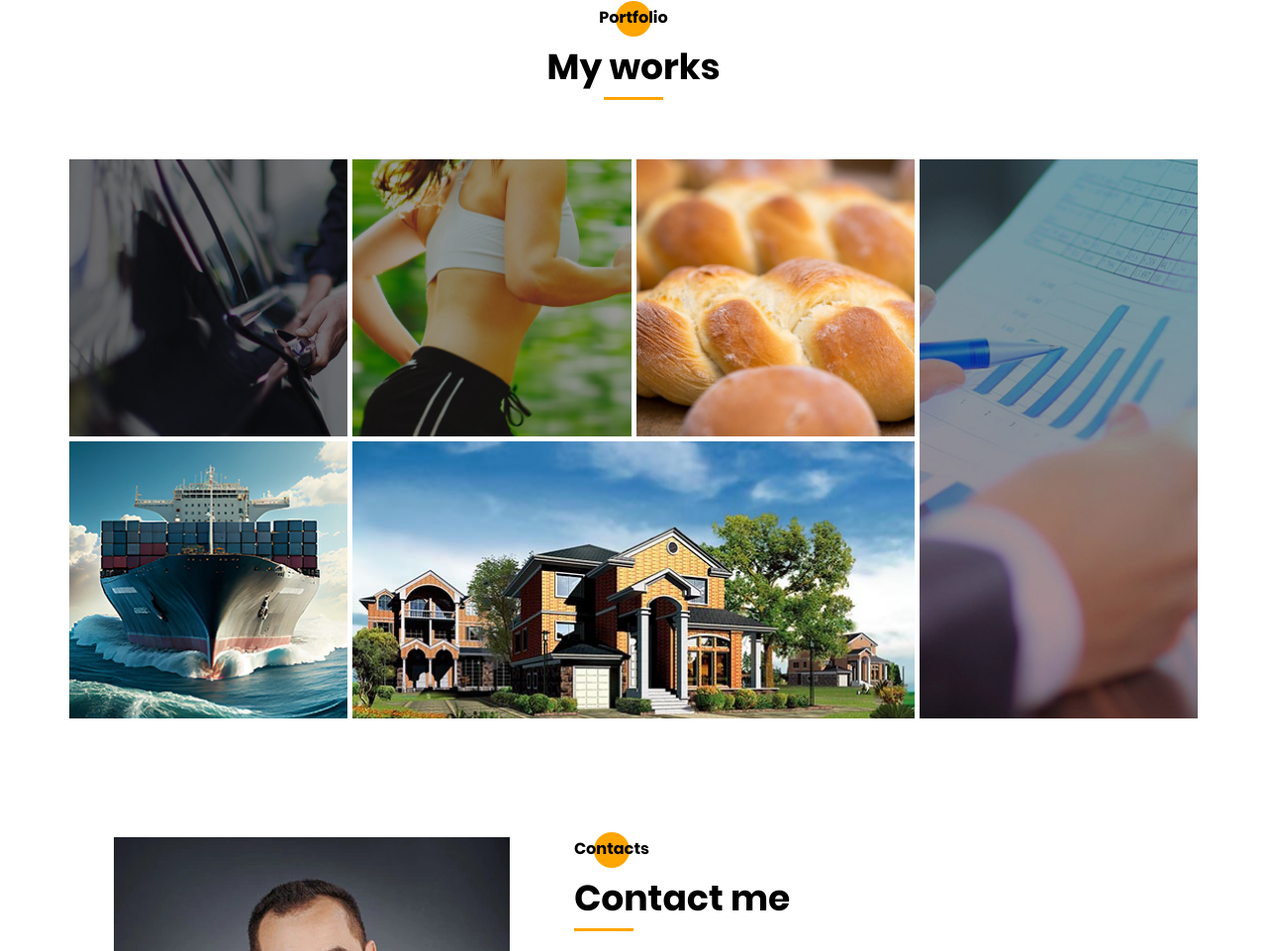
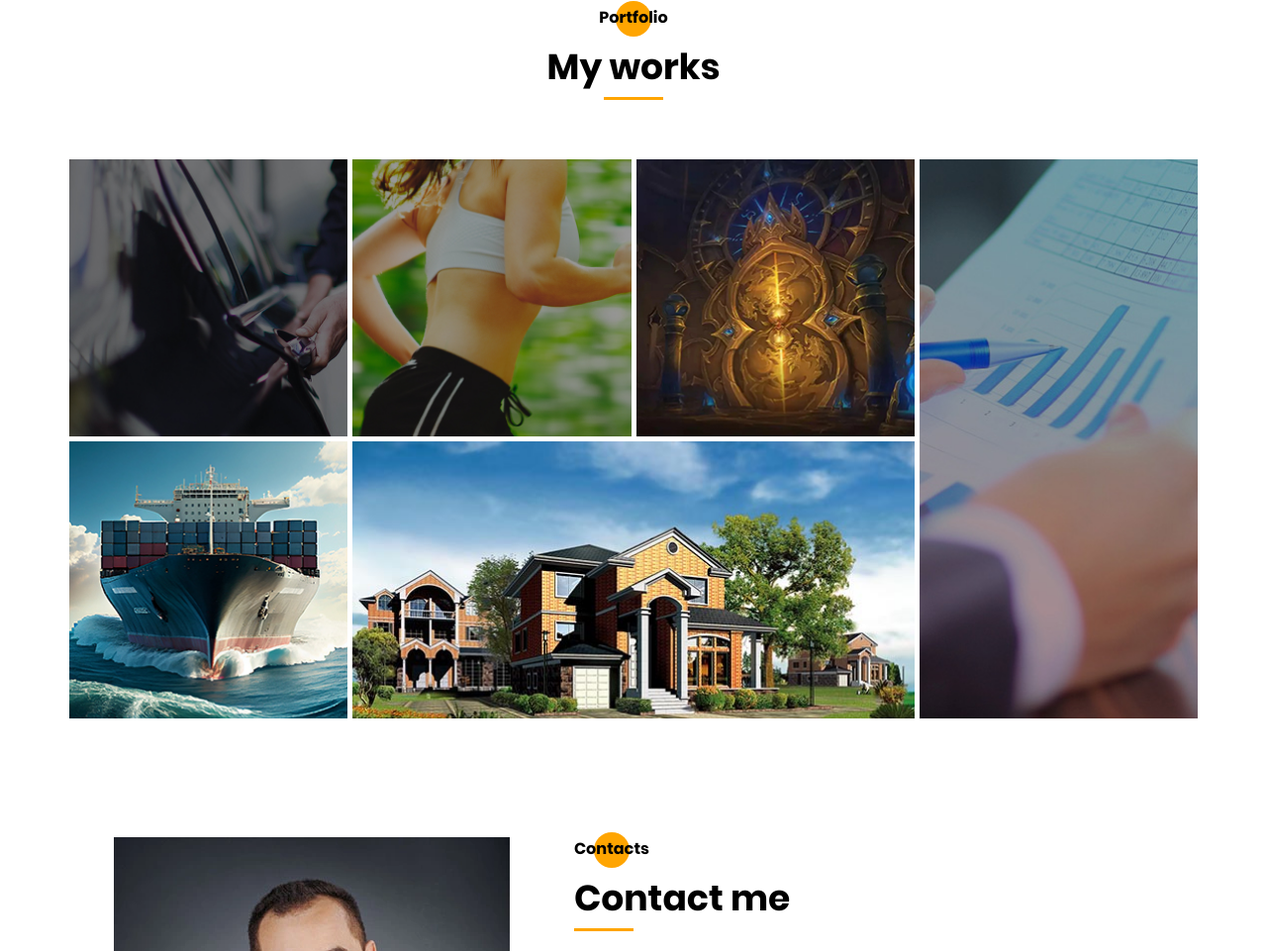
Before and after one commit to genyk1p/portfolio, a website: page src/index.html in a window 1280 px wide. Shown: the part 4013-4974 px from the top of the page at 99% size. Drawn offline with nearby package versions, Linux system fonts and the light colour scheme; files that its build step writes are made by us from their sources.

Commit message:
Changed portfolio

```diff
--- a/src/index.html
+++ b/src/index.html
@@ -302,7 +302,7 @@
             <div class="portfolio__grid_container">
                 <a class="portfolio__grid-elem" href="https://genyk1p.github.io/uber/"  id="uber" target="_blank"><div></div></a>
                 <a class="portfolio__grid-elem" href="https://genyk1p.github.io/RunSmart/"  id="pulse" target="_blank"><div></div></a>
-                <a class="portfolio__grid-elem" href="https://genyk1p.github.io/Food/" id="bread" target="_blank"><div></div></a>
+                <a class="portfolio__grid-elem" href="https://mmo-lvl.com/" id="mmo-lvl" target="_blank"><div></div></a>
                 <a class="portfolio__grid-elem" href="https://genyk1p.github.io/FMC4/" id="plans" target="_blank"><div></div></a>
                 <a class="portfolio__grid-elem" href="https://genyk1p.github.io/global_opt/" id="cargo" target="_blank"><div></div></a>
                 <a class="portfolio__grid-elem" href="https://genyk1p.github.io/construction/" id="construction" target="_blank"><div></div></a>
--- a/src/sass/blocks/_portfolio.sass
+++ b/src/sass/blocks/_portfolio.sass
@@ -9,7 +9,7 @@
         grid-template-columns: repeat(4, minmax(0, 1fr))
         grid-template-rows: repeat(2, 1fr)
         gap: 5px
-        grid-template-areas: "uber pulse bread plans" "cargo construction construction plans"
+        grid-template-areas: "uber pulse mmo-lvl plans" "cargo construction construction plans"
     &__grid-elem
         object-fit: scale-down
         div
@@ -24,10 +24,10 @@
     grid-area: pulse
     div
         background: url('../img/works/pulse.jpg') center center / cover no-repeat
-#bread
-    grid-area: bread
+#mmo-lvl
+    grid-area: mmo-lvl
     div
-        background: url('../img/works/bread.jpg') center center / cover no-repeat
+        background: url('../img/works/mmo-lvl.jpg') center center / cover no-repeat
 #plans
     grid-area: plans
     div
```
Also changed, not shown: src/img/works/mmo-lvl.jpg (added).
